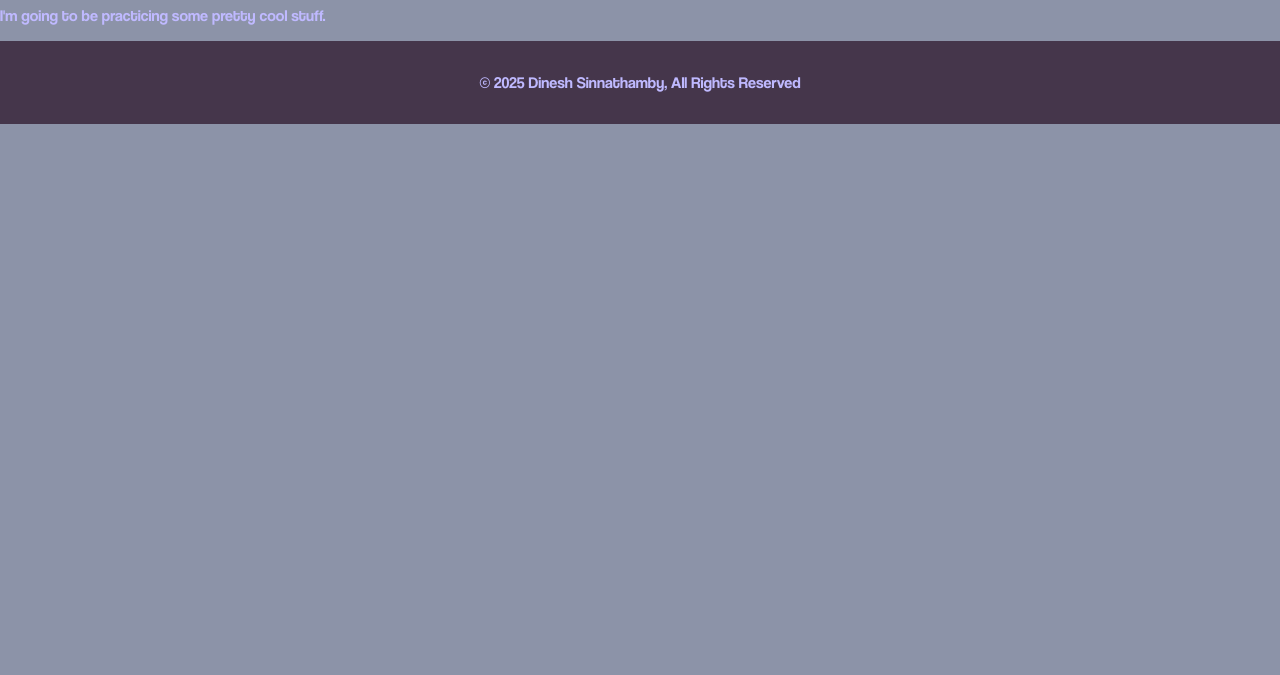
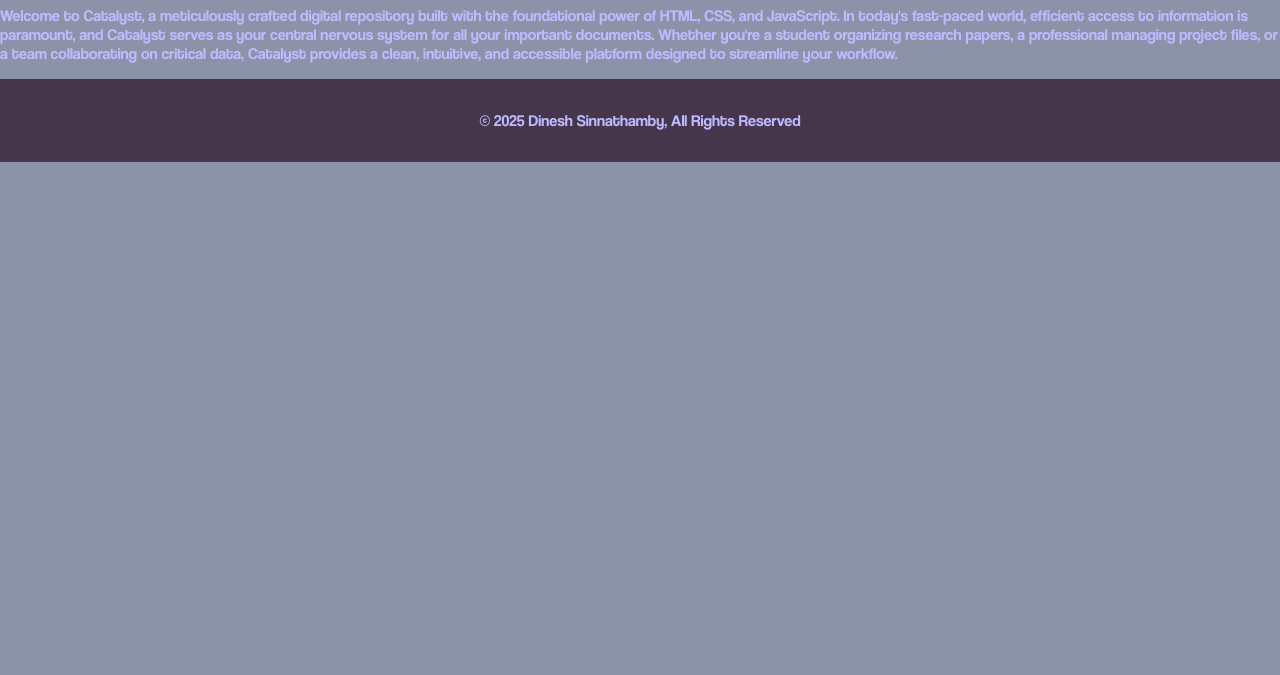
Before and after one commit to Crackle2K/Catalyst, a plain HTML site: page index.html in a window 1280 px wide. Shown: the part 125-800 px from the top of the page. Drawn offline with Linux system fonts and the light colour scheme.

Commit message:
Updated Description

```diff
--- a/index.html
+++ b/index.html
@@ -24,7 +24,7 @@
 
 
     <h1>Catalyst</h1>
-    <p>I'm going to be practicing some pretty cool stuff.</p>
+    <p>Welcome to Catalyst, a meticulously crafted digital repository built with the foundational power of HTML, CSS, and JavaScript. In today's fast-paced world, efficient access to information is paramount, and Catalyst serves as your central nervous system for all your important documents. Whether you're a student organizing research papers, a professional managing project files, or a team collaborating on critical data, Catalyst provides a clean, intuitive, and accessible platform designed to streamline your workflow.</p>
 
 
     <footer>
```
